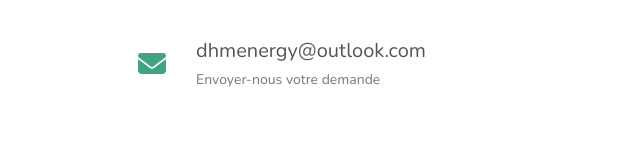
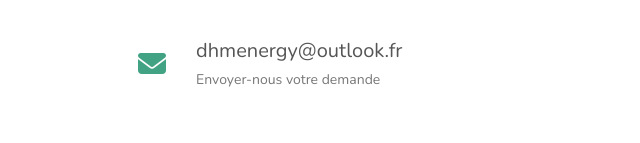
Before and after one commit to Mamouty/PVinstallations, a plain HTML site: page contact.html in a window 1280 px wide. Shown: the part 588-731 px from the top of the page, 0-640 px from the left. Drawn offline with nearby package versions, Linux system fonts and the light colour scheme.

Commit message:
Correct contact email

```diff
--- a/contact.html
+++ b/contact.html
@@ -53,13 +53,13 @@
                 <div>
                     <i class="fa fa-envelope"></i>
                     <span>
-                        <h5>dhmenergy@outlook.com</h5>
+                        <h5>dhmenergy@outlook.fr</h5>
                         <p>Envoyer-nous votre demande</p>
                     </span>
                 </div>
             </div>
             <div class="contact-col">
-                <form action="https://formsubmit.co/DHMEnergy@outlook.com" method="POST">
+                <form action="https://formsubmit.co/DHMEnergy@outlook.fr" method="POST">
                     <input id="full-name" type="text" name="name" placeholder="Entrez votre nom" required>
                     <input id="email" type="email" name="email" placeholder="Entrez votre adresse email" required>
                     <input id="subject" type="text" name="subject" placeholder="Entrez votre sujet" required>
```
